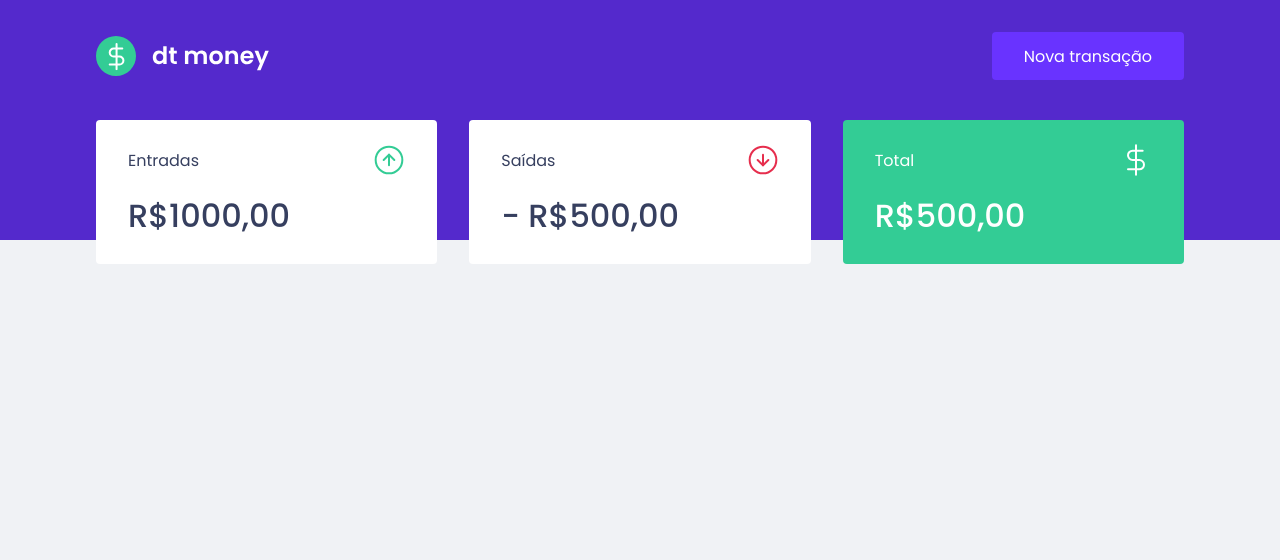
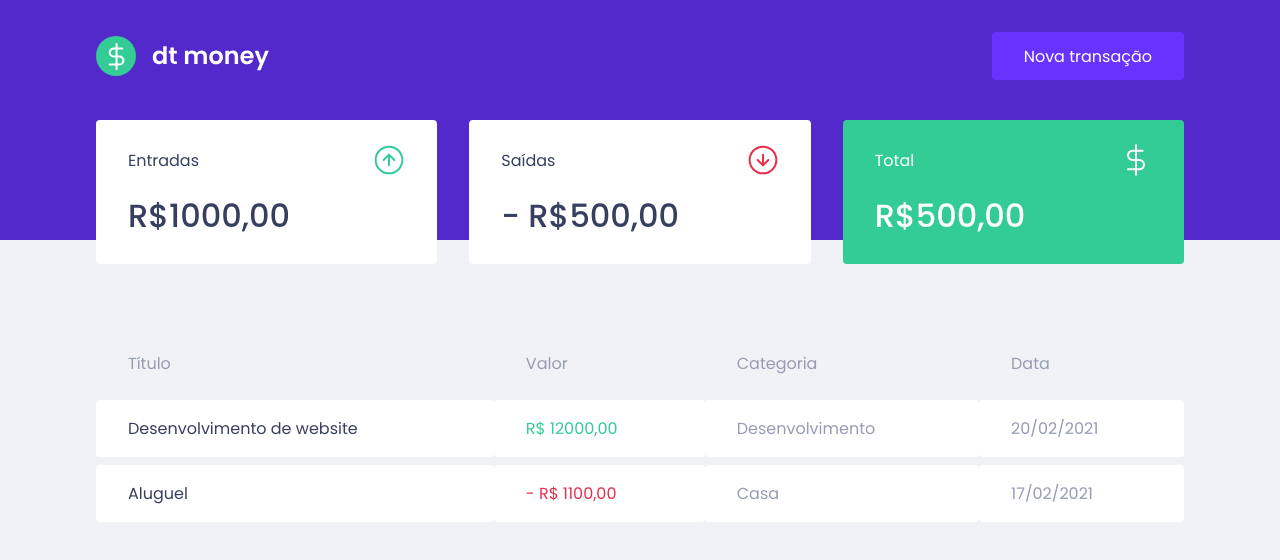
Before and after one commit to ferrariflaviaa/FMoney, a React (Create React App) app: page / in a window 1280 px wide. Shown: the top 560 px of the page. Built offline with nearby package versions, Linux system fonts and the light colour scheme.

Commit message:
TransactionsTable Component

```diff
--- /dev/null
+++ b/src/TransactionsTable/index.tsx
@@ -0,0 +1,41 @@
+import { Container } from "./styles";
+
+export function TransactionsTable (){
+    return(
+        <Container>
+            <table>
+                <thead>
+                    <tr>
+                        <th>Título</th>
+                        <th>Valor</th>
+                        <th>Categoria</th>
+                        <th>Data</th>
+                    </tr>
+                </thead>
+
+                <tbody>
+                    <tr>
+                        <td>Desenvolvimento de website</td>
+                        <td className="deposit">R$ 12000,00</td>
+                        <td>Desenvolvimento</td>
+                        <td>20/02/2021 </td>
+                    </tr>
+
+                    <tr>
+                        <td>Aluguel</td>
+                        <td className="withdraw"> - R$ 1100,00</td>
+                        <td>Casa</td>
+                        <td>17/02/2021 </td>
+                    </tr>
+
+                    {/* <tr>
+                        <td>Desenvolvimento de website</td>
+                        <td>R$ 12000,00</td>
+                        <td>Desenvolvimento</td>
+                        <td>20/02/2021 </td>
+                    </tr> */}
+                </tbody>
+            </table>
+        </Container>
+    );
+}
--- /dev/null
+++ b/src/TransactionsTable/styles.ts
@@ -0,0 +1,38 @@
+import styled from 'styled-components'
+
+export const Container = styled.div`
+    margin-top:4rem;
+
+    table{
+        width: 100%;
+        border-spacing: 0 0.5rem;
+
+        th{
+            color: var(--text-body);
+            font-weight: 400;
+            padding: 1rem 2rem;
+            text-align: left;
+            line-height: 1.5rem;
+
+        }
+
+        td{
+            padding: 1rem 2rem;
+            border: 0;
+            background-color: var(--shape);
+            color: var(--text-body);
+            border-radius:0.25rem;
+
+            &:first-child{
+                color: var(--text-title);
+            }
+            &.deposit{
+                color: var(--green);
+            }
+            &.withdraw{
+                color: var(--red);
+            }
+        }
+    }
+
+`;
--- a/src/components/Dashboard/index.tsx
+++ b/src/components/Dashboard/index.tsx
@@ -1,3 +1,4 @@
+import { TransactionsTable } from "../../TransactionsTable";
 import { Summary } from "../Summary";
 import { Container } from "./styles";
 
@@ -5,6 +6,7 @@
     return(
         <Container>
             <Summary/>
+            <TransactionsTable/>
         </Container>
     );
 }
```
